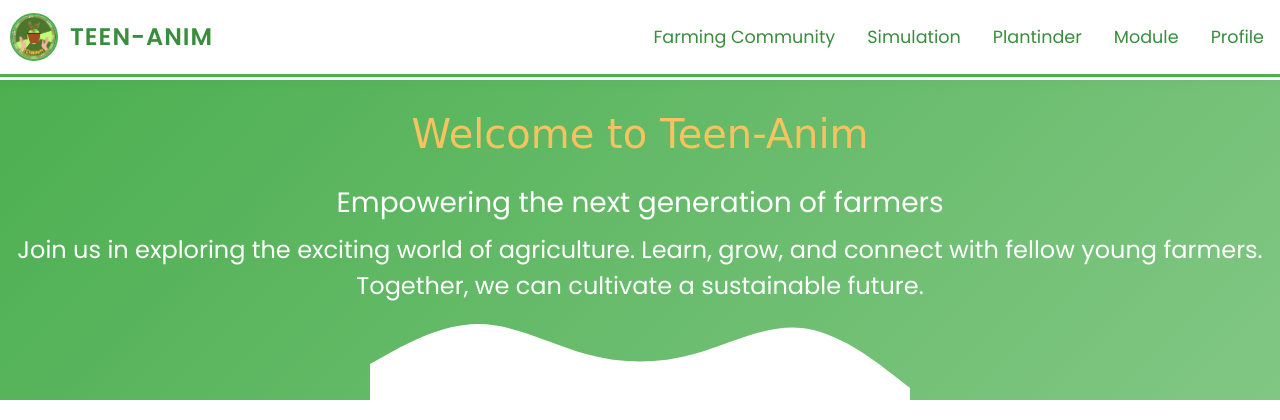
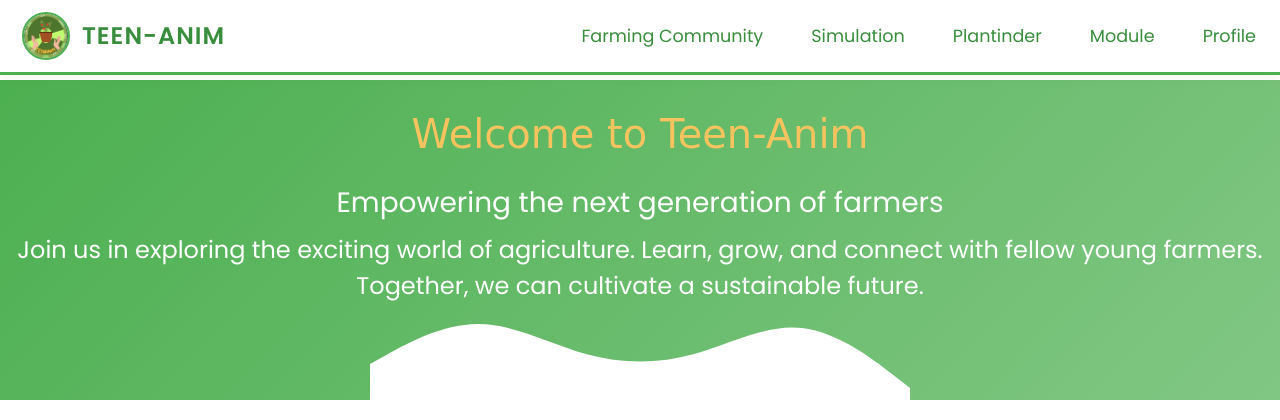
Before and after one commit to AXELAVARIAS/CAPSTONE-Planting-Simulation, a PHP site: page /index.php in a window 1280 px wide. Shown: the top 420 px of the page. Run offline with PHP 8.4, Linux system fonts and the light colour scheme; a user stored in the database is signed in; some libraries are stand-ins or nearby versions.

Commit message:
Navbar Update with indicator

```diff
--- a/php/navbar.php
+++ b/php/navbar.php
@@ -13,6 +13,29 @@ if (strpos($_SERVER['PHP_SELF'], 'Admin/') !== false) {
     $base = '../';
 } else {
     $base = '';
+}
+
+// Get current page for active navigation
+$current_page = basename($_SERVER['PHP_SELF']);
+$current_path = $_SERVER['PHP_SELF'];
+
+// Function to check if a link should be active
+function isActiveLink($link_path, $current_path, $current_page) {
+    // Check for exact page match
+    if (strpos($current_path, $link_path) !== false) {
+        return true;
+    }
+
+    // Special cases for different sections
+    if ($link_path === 'community.php' && strpos($current_path, 'Forum/') !== false) {
+        return true;
+    }
+
+    if ($link_path === 'index.php' && $current_page === 'index.php') {
+        return true;
+    }
+
+    return false;
 }
 ?>
 <style>
@@ -34,6 +57,25 @@ if (strpos($_SERVER['PHP_SELF'], 'Admin/') !== false) {
     font-size: 1.5rem;
     color: #388e3c !important;
     letter-spacing: 1px;
+    transition: background 0.2s, color 0.2s, box-shadow 0.2s;
+    border-radius: 10px;
+    padding: 0.25rem 0.75rem;
+    cursor: pointer;
+    height: 56px;
+    line-height: 48px;
+    min-width: 0;
+    box-sizing: border-box;
+  }
+  .navbar-modern .navbar-brand:hover, .navbar-modern .navbar-brand:focus {
+    background: rgba(76, 175, 80, 0.10);
+    color: #256029 !important;
+    box-shadow: 0 2px 8px rgba(76, 175, 80, 0.10);
+    text-decoration: none;
+  }
+  .navbar-modern .navbar-brand:hover .teenanimlogo, .navbar-modern .navbar-brand:focus .teenanimlogo {
+    border-color: #256029;
+    filter: brightness(0.95);
+    transition: border-color 0.2s, filter 0.2s;
   }
   .navbar-modern .teenanimlogo {
     width: 48px;
@@ -51,25 +93,34 @@ if (strpos($_SERVER['PHP_SELF'], 'Admin/') !== false) {
     margin: 0 0.5rem;
     position: relative;
     transition: color 0.2s;
+    padding: 0.5rem 1rem !important;
+    border-radius: 8px;
   }
   .navbar-modern .navbar-nav .nav-link::after {
     content: '';
     display: block;
     width: 0;
-    height: 2px;
+    height: 3px;
     background: #4caf50;
-    transition: width 0.3s;
+    transition: width 0.3s ease;
     position: absolute;
-    left: 0;
-    bottom: -4px;
+    left: 50%;
+    bottom: -2px;
+    transform: translateX(-50%);
+    border-radius: 2px;
   }
   .navbar-modern .navbar-nav .nav-link:hover,
   .navbar-modern .navbar-nav .nav-link.active {
     color: #256029 !important;
+    background-color: rgba(76, 175, 80, 0.1);
   }
   .navbar-modern .navbar-nav .nav-link:hover::after,
   .navbar-modern .navbar-nav .nav-link.active::after {
-    width: 100%;
+    width: 80%;
+  }
+  .navbar-modern .navbar-nav .nav-link.active {
+    font-weight: 600;
+    box-shadow: 0 2px 8px rgba(76, 175, 80, 0.15);
   }
   .navbar-modern .btn-signin, .navbar-modern .btn-profile {
     background: #4caf50;
@@ -137,19 +188,19 @@ if (strpos($_SERVER['PHP_SELF'], 'Admin/') !== false) {
       <div class="collapse navbar-collapse" id="navbarNav">
         <ul class="navbar-nav ms-auto align-items-lg-center">
           <li class="nav-item">
-            <a class="nav-link" href="<?php echo $base; ?>php/Forum/community.php">Farming Community</a>
+            <a class="nav-link <?php echo isActiveLink('community.php', $current_path, $current_page) ? 'active' : ''; ?>" href="<?php echo $base; ?>php/Forum/community.php">Farming Community</a>
           </li>
           <li class="nav-item">
-            <a class="nav-link" href="<?php echo $base; ?>php/simulator.php">Simulation</a>
+            <a class="nav-link <?php echo isActiveLink('simulator.php', $current_path, $current_page) ? 'active' : ''; ?>" href="<?php echo $base; ?>php/simulator.php">Simulation</a>
           </li>
           <li class="nav-item">
-            <a class="nav-link" href="<?php echo $base; ?>php/plantinder.php">Plantinder</a>
+            <a class="nav-link <?php echo isActiveLink('plantinder.php', $current_path, $current_page) ? 'active' : ''; ?>" href="<?php echo $base; ?>php/plantinder.php">Plantinder</a>
           </li>
           <li class="nav-item">
-            <a class="nav-link" href="<?php echo $base; ?>php/modulepage.php">Module</a>
+            <a class="nav-link <?php echo isActiveLink('modulepage.php', $current_path, $current_page) ? 'active' : ''; ?>" href="<?php echo $base; ?>php/modulepage.php">Module</a>
           </li>
           <li class="nav-item">
-            <a class="nav-link" href="<?php echo $base; ?>php/userpage.php">Profile</a>
+            <a class="nav-link <?php echo isActiveLink('userpage.php', $current_path, $current_page) ? 'active' : ''; ?>" href="<?php echo $base; ?>php/userpage.php">Profile</a>
           </li>
         </ul>
       </div>
```
